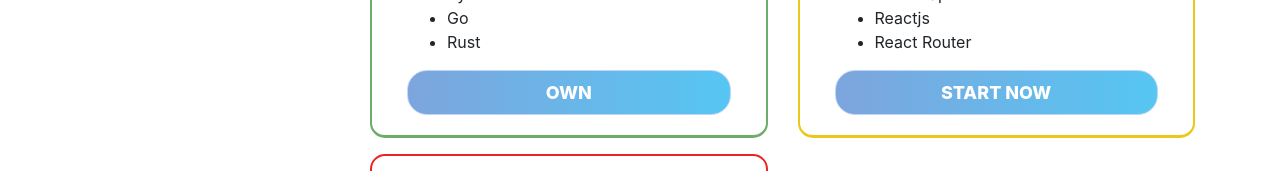
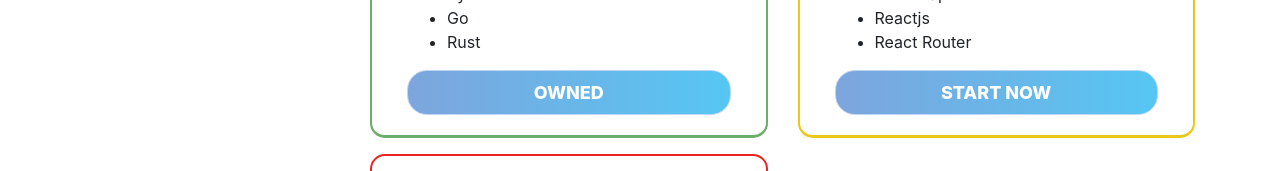
Before and after one commit to redmejia/binarystack-landing-page, a React (Create React App) app: page /bs in a window 1280 px wide. Shown: the part 462-633 px from the top of the page. Built offline with nearby package versions, Linux system fonts and the light colour scheme.

Commit message:
fix button for course owned

```diff
--- a/src/Components/Profile/BinaryStack.js
+++ b/src/Components/Profile/BinaryStack.js
@@ -153,7 +153,7 @@
                                             className="signin-btn-submit btn-lg btn-block "
                                             onClick={() => {alert("You already own this course")}}
                                         >
-                                            Own
+                                            Owned
                                         </button> :
                                         <button
                                             className="signin-btn-submit btn-lg btn-block "
```
